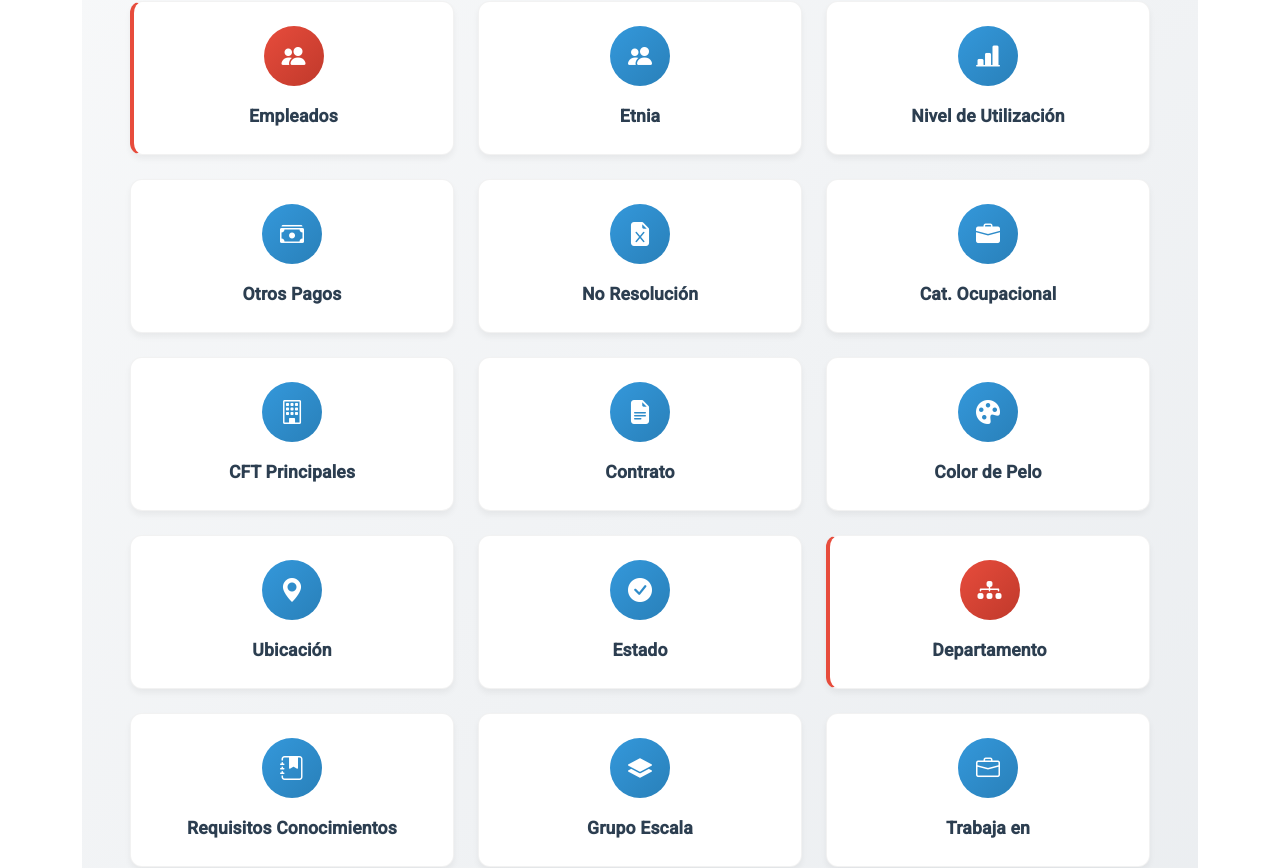
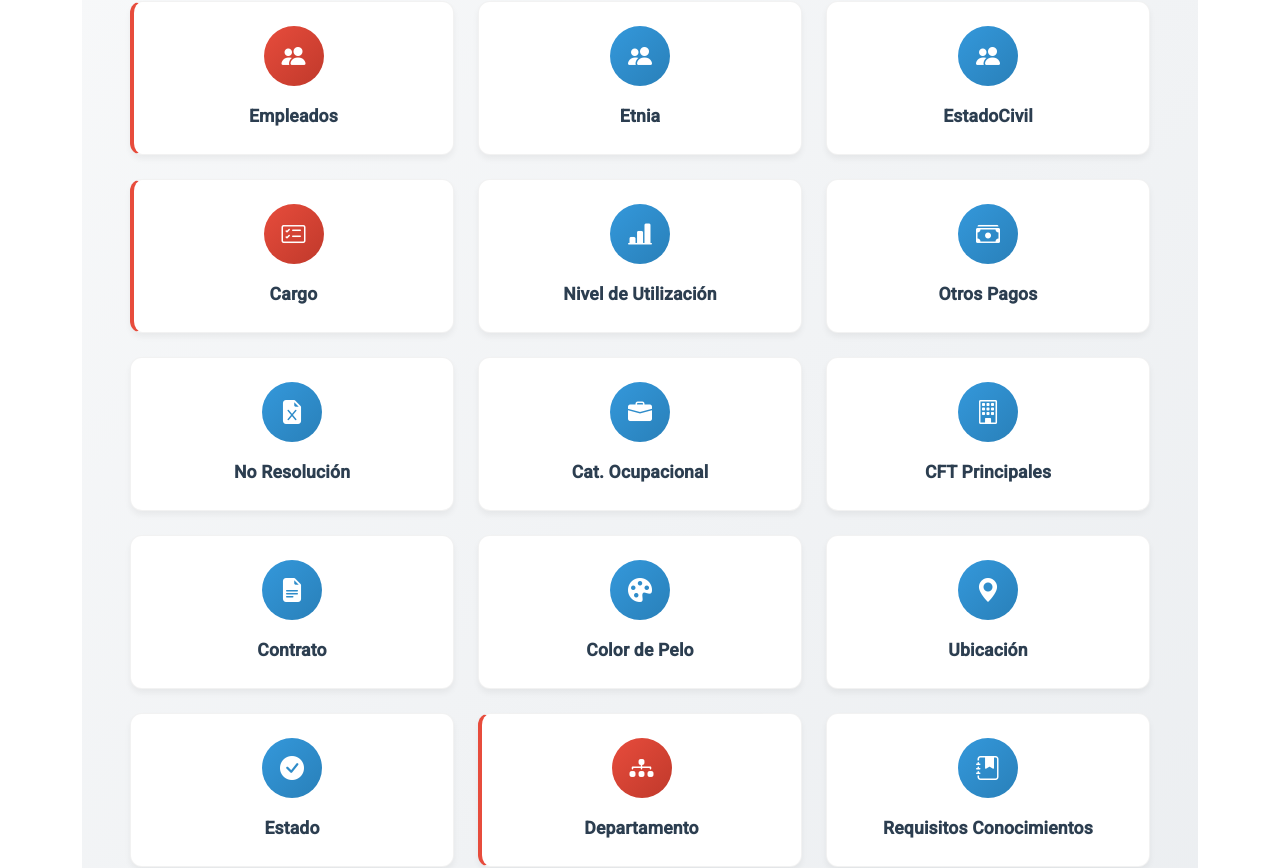
Before and after one commit to Justin824-lab/Proyecto-Sistema-Gestion-Recursos-Humanos, an Angular app in the folder frontend/: page /navegacion in a window 1280 px wide. Shown: the part 255-1123 px from the top of the page. Built offline with nearby package versions, Linux system fonts and the light colour scheme; sample sign-in values are in the browser's storage.

Commit message:
menu cambio

```diff
--- a/frontend/src/app/components/navegacion/navegacion.component.ts
+++ b/frontend/src/app/components/navegacion/navegacion.component.ts
@@ -13,6 +13,8 @@ export class NavegacionComponent implements OnInit {
   menuItems = [
     { title: 'Empleados', path: '/empleados', icon: 'bi bi-people-fill' },
     { title: 'Etnia', path: '/etnia', icon: 'bi bi-people-fill' },
+    { title: 'EstadoCivil', path: '/estado-civil', icon: 'bi bi-people-fill' },
+    { title: 'Cargo', path: '/cargo', icon: 'bi bi-card-checklist' },
     { title: 'Nivel de Utilización', path: '/nivel-de-utilizacion', icon: 'bi bi-bar-chart-line-fill' },
     { title: 'Otros Pagos', path: '/otros-pagos', icon: 'bi bi-cash-stack' },
     { title: 'No Resolución', path: '/no-resolucion', icon: 'bi bi-file-earmark-excel-fill' },
@@ -37,7 +39,7 @@ export class NavegacionComponent implements OnInit {
   filteredItems = this.menuItems;
 
   // Items destacados (puedes personalizar esta lista)
-  featuredItems = ['Empleados', 'Departamento', 'Plantilla'];
+  featuredItems = ['Empleados', 'Departamento', 'Plantilla', 'Trabaja en', 'Cargo'];
 
   constructor(private authService: AuthService) {}
 
```
